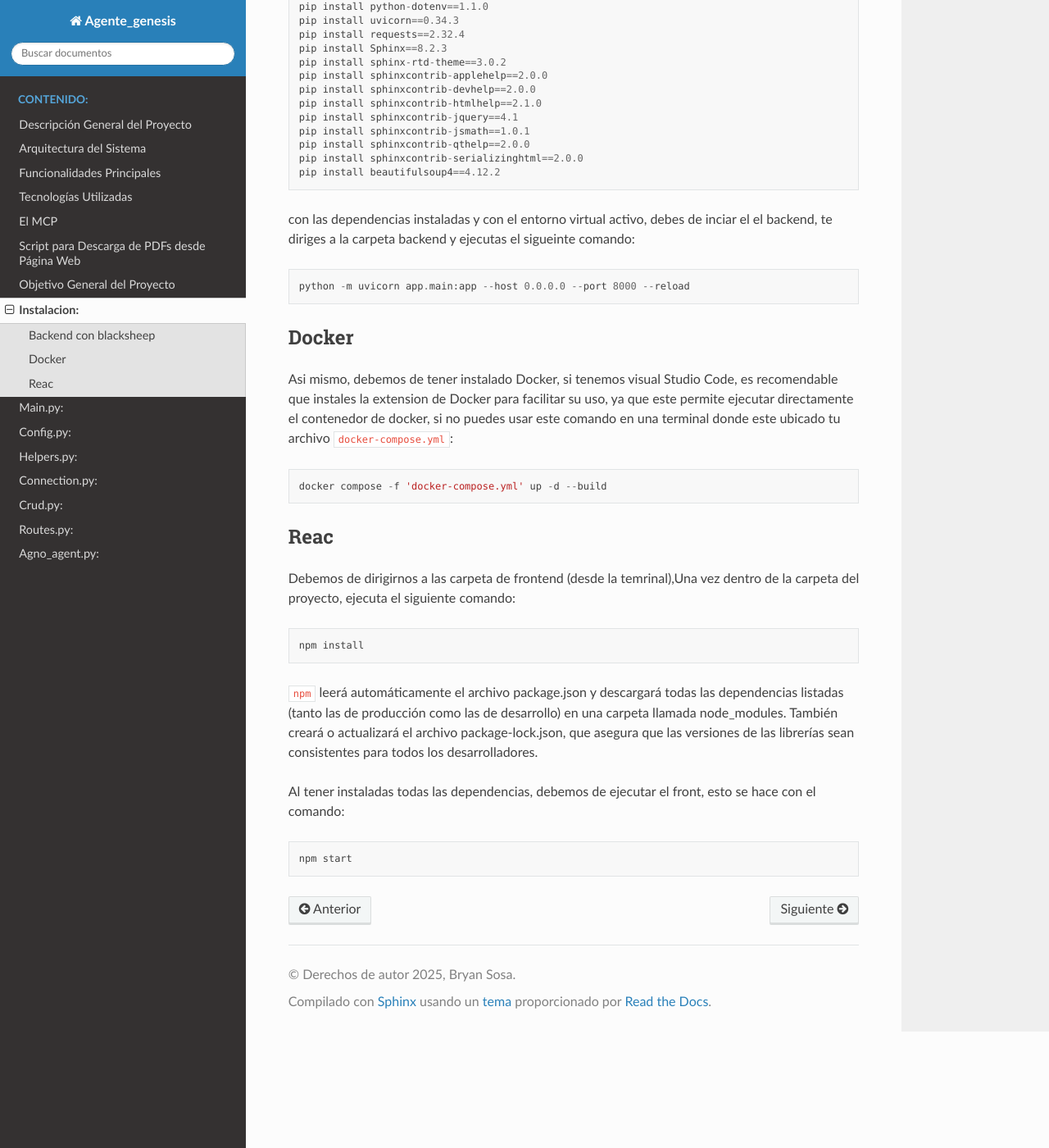
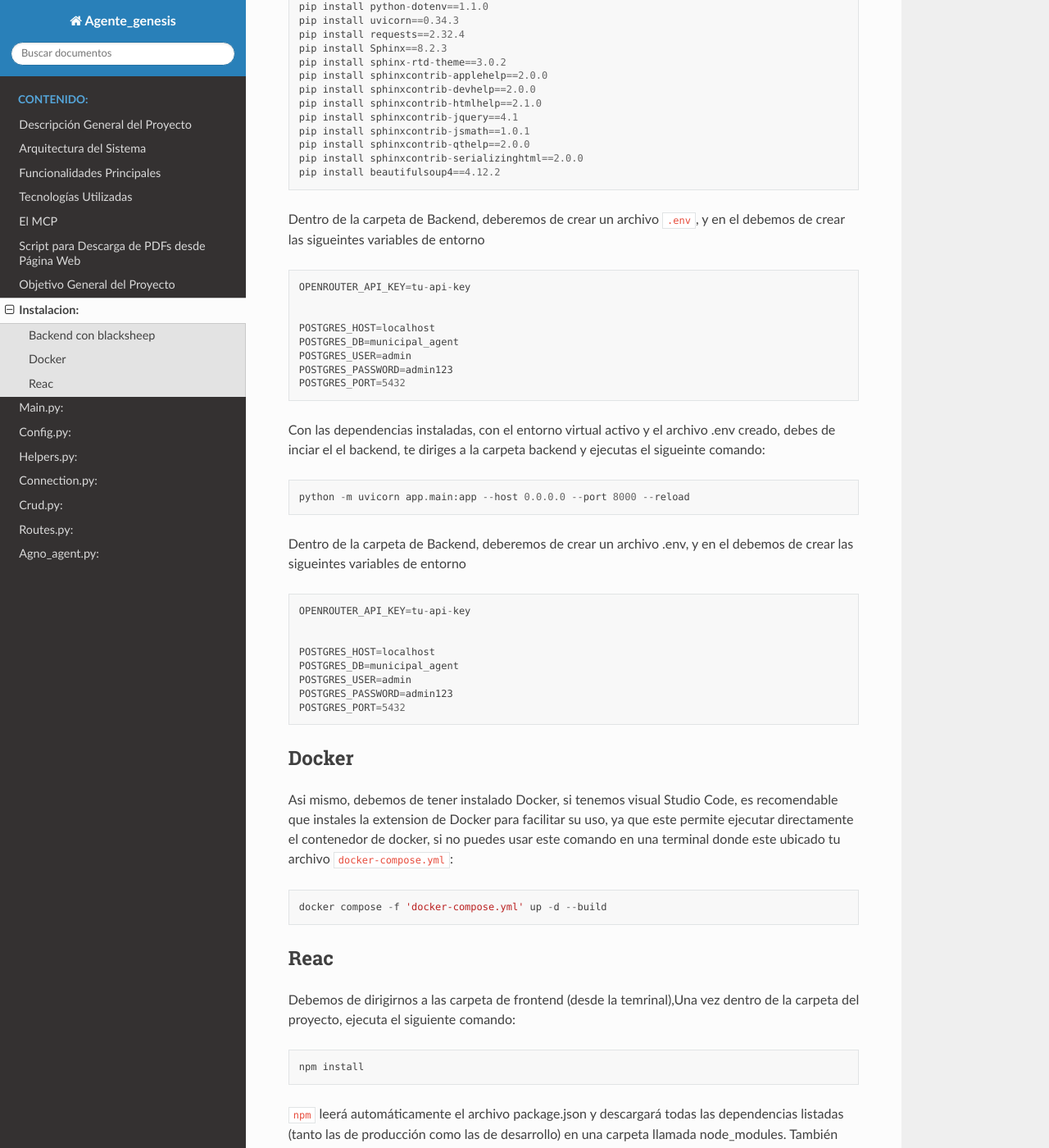
Before and after one commit to DoomOs/momostenango-agente, a Sphinx documentation site: the page built from Backend/docs/documentacion/Instalacion.md, in a window 1280 px wide and 1400 px high, scrolled down 1138 px. Shown: the whole window at 82% size. Built offline with Sphinx 7.4.7 and the Read the Docs theme 3.1.0, drawn with Linux system fonts in a browser that asks for light colours.

Commit message:
docs: Se actualizo una parte faltante en la instalacion y se corrigio el readthedocs.yaml

````diff
--- a/Backend/docs/documentacion/Instalacion.md
+++ b/Backend/docs/documentacion/Instalacion.md
@@ -70,11 +70,46 @@ pip install sphinxcontrib-serializinghtml==2.0.0
 pip install beautifulsoup4==4.12.2
 
 ```
-con las dependencias instaladas y con el entorno virtual activo, debes de inciar el el backend, te diriges a la carpeta backend y ejecutas el sigueinte comando:
+
+Dentro de la carpeta de Backend, deberemos de crear un archivo `.env`, y en el debemos de crear las sigueintes variables de entorno
+
+```{code-block}
+:class: copybutton
+
+OPENROUTER_API_KEY=tu-api-key
+
+
+POSTGRES_HOST=localhost
+POSTGRES_DB=municipal_agent
+POSTGRES_USER=admin
+POSTGRES_PASSWORD=admin123
+POSTGRES_PORT=5432
+
+
+```
+
+Con las dependencias instaladas, con el entorno virtual activo y el archivo .env creado, debes de inciar el el backend, te diriges a la carpeta backend y ejecutas el sigueinte comando:
 
 ```{code-block}
 :class: copybutton
 python -m uvicorn app.main:app --host 0.0.0.0 --port 8000 --reload
+```
+
+Dentro de la carpeta de Backend, deberemos de crear un archivo .env, y en el debemos de crear las sigueintes variables de entorno
+
+```{code-block}
+:class: copybutton
+
+OPENROUTER_API_KEY=tu-api-key
+
+
+POSTGRES_HOST=localhost
+POSTGRES_DB=municipal_agent
+POSTGRES_USER=admin
+POSTGRES_PASSWORD=admin123
+POSTGRES_PORT=5432
+
+
 ```
 
 ### Docker
--- a/readthedocs.yaml
+++ b/readthedocs.yaml
@@ -11,7 +11,7 @@ build:
 
 # Build documentation in the "docs/" directory with Sphinx
 sphinx:
-  configuration: Backend/conf.py  # Asegúrate de que la ruta a conf.py sea correcta
+  configuration: Backend/docs/conf.py  # Asegúrate de que la ruta a conf.py sea correcta
 
 # Optionally build your docs in additional formats such as PDF and ePub
 # formats:
````
